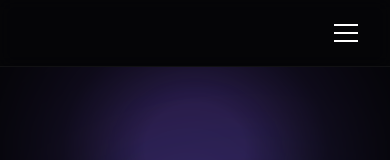
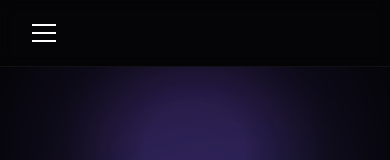
Before and after one commit to ariellybispo/Ariflux, a Next.js app: page / in a window 390 px wide. Shown: the top 160 px of the page. Built offline with nearby package versions, Linux system fonts and the light colour scheme.

Commit message:
Cursor
Co-authored-by: Felipe <fezika18@users.noreply.github.com>

```diff
--- a/app/globals.css
+++ b/app/globals.css
@@ -133,7 +133,6 @@ body::after {
   pointer-events: none;
 }
 
-/* Camada 2: GIF da logo por cima, com blend para sumir o preto */
 body::before {
   content: "";
   position: fixed;
@@ -143,7 +142,11 @@ body::before {
   background-repeat: no-repeat;
   background-position: center;
   background-size: min(55vw, 650px);
-  opacity: 0.18;
+  opacity: 0.10;
   mix-blend-mode: screen;
   pointer-events: none;
 }
+
+body {
+  cursor: url("/cursor.cur"), url("/cursor.png") 2 2, auto;
+}
--- a/components/Navbar.tsx
+++ b/components/Navbar.tsx
@@ -44,30 +44,8 @@ export default function Navbar() {
 
   return (
     <header className="sticky top-0 z-50 border-b border-white/5 bg-[#050508]/80 backdrop-blur">
-      <nav className="mx-auto flex max-w-6xl items-center justify-between px-6 py-4">
-        <Link href="#" className="flex items-center gap-2">
-          {/* eslint-disable-next-line @next/next/no-img-element */}
-          <span className="font-display text-2xl font-bold tracking-wide"></span>
-        </Link>
-
-        {/* Links desktop */}
-        <div className="hidden items-center gap-8 md:flex">
-          {links.map((link) => (
-            <a
-              key={link.href}
-              href={link.href}
-              className={`text-sm transition-colors ${
-                activeSection === link.id
-                  ? "text-gradient font-medium"
-                  : "text-gray-300 hover:text-white"
-              }`}
-            >
-              {link.label}
-            </a>
-          ))}
-        </div>
-
-        {/* Botão hambúrguer - só aparece em mobile */}
+      <nav className="mx-auto flex max-w-6xl items-center justify-between gap-4 px-6 py-4">
+        {/* Botão hambúrguer - fica à esquerda, só aparece em mobile */}
         <button
           type="button"
           onClick={() => setMenuOpen((prev) => !prev)}
@@ -91,6 +69,28 @@ export default function Navbar() {
             }`}
           />
         </button>
+
+        <Link href="#" className="flex items-center gap-2 md:mr-auto">
+          {/* eslint-disable-next-line @next/next/no-img-element */}
+          <span className="font-display text-2xl font-bold tracking-wide"></span>
+        </Link>
+
+        {/* Links desktop */}
+        <div className="hidden items-center gap-8 md:flex">
+          {links.map((link) => (
+            <a
+              key={link.href}
+              href={link.href}
+              className={`text-sm transition-colors ${
+                activeSection === link.id
+                  ? "text-gradient font-medium"
+                  : "text-gray-300 hover:text-white"
+              }`}
+            >
+              {link.label}
+            </a>
+          ))}
+        </div>
       </nav>
 
       {/* Menu mobile - dropdown */}
```
Also changed, not shown: public/cursor.png (added), 1 other file (tests, documents, lock files or other folders).
